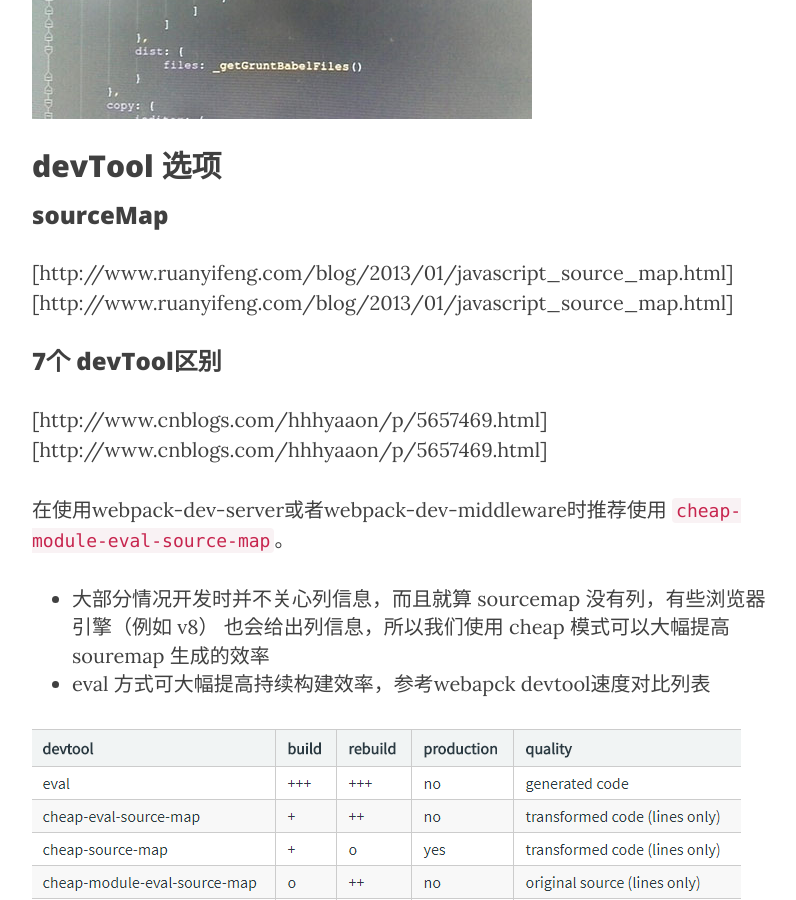
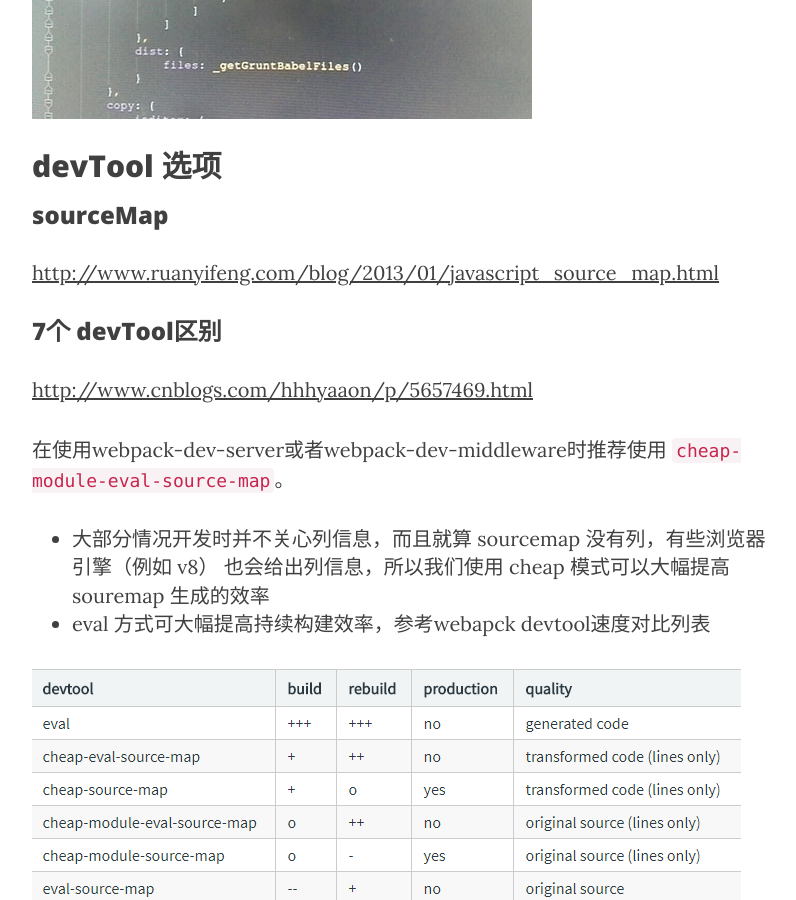
Before and after one commit to xubaoshi/xubaoshi.github.io, a Jekyll site: the page built from _posts/2017-08-04-webpack踩坑.md, in a window 1280 px wide and 900 px high, scrolled down 2967 px. Shown: the whole window, without its empty margins (233-1029 px from the left). Built offline with Jekyll 4.4.1, drawn with Linux system fonts in a browser that asks for light colours; nearby versions of some CDN libraries.

Commit message:
add webpack problem

```diff
--- a/_posts/2017-08-04-webpack踩坑.md
+++ b/_posts/2017-08-04-webpack踩坑.md
@@ -36,9 +36,9 @@ grunt-contrib-uglify 可以做两个task，一个是针对es5的uglify，而一
 
 ## devTool 选项 ##
 ### sourceMap ###
-[http://www.ruanyifeng.com/blog/2013/01/javascript_source_map.html][http://www.ruanyifeng.com/blog/2013/01/javascript_source_map.html]
+[http://www.ruanyifeng.com/blog/2013/01/javascript_source_map.html](http://www.ruanyifeng.com/blog/2013/01/javascript_source_map.html)
 ### 7个 devTool区别 ###
-[http://www.cnblogs.com/hhhyaaon/p/5657469.html][http://www.cnblogs.com/hhhyaaon/p/5657469.html]
+[http://www.cnblogs.com/hhhyaaon/p/5657469.html](http://www.cnblogs.com/hhhyaaon/p/5657469.html)
 
 在使用webpack-dev-server或者webpack-dev-middleware时推荐使用 `cheap-module-eval-source-map`。
 * 大部分情况开发时并不关心列信息，而且就算 sourcemap 没有列，有些浏览器引擎（例如 v8） 也会给出列信息，所以我们使用 cheap 模式可以大幅提高 souremap 生成的效率
```
